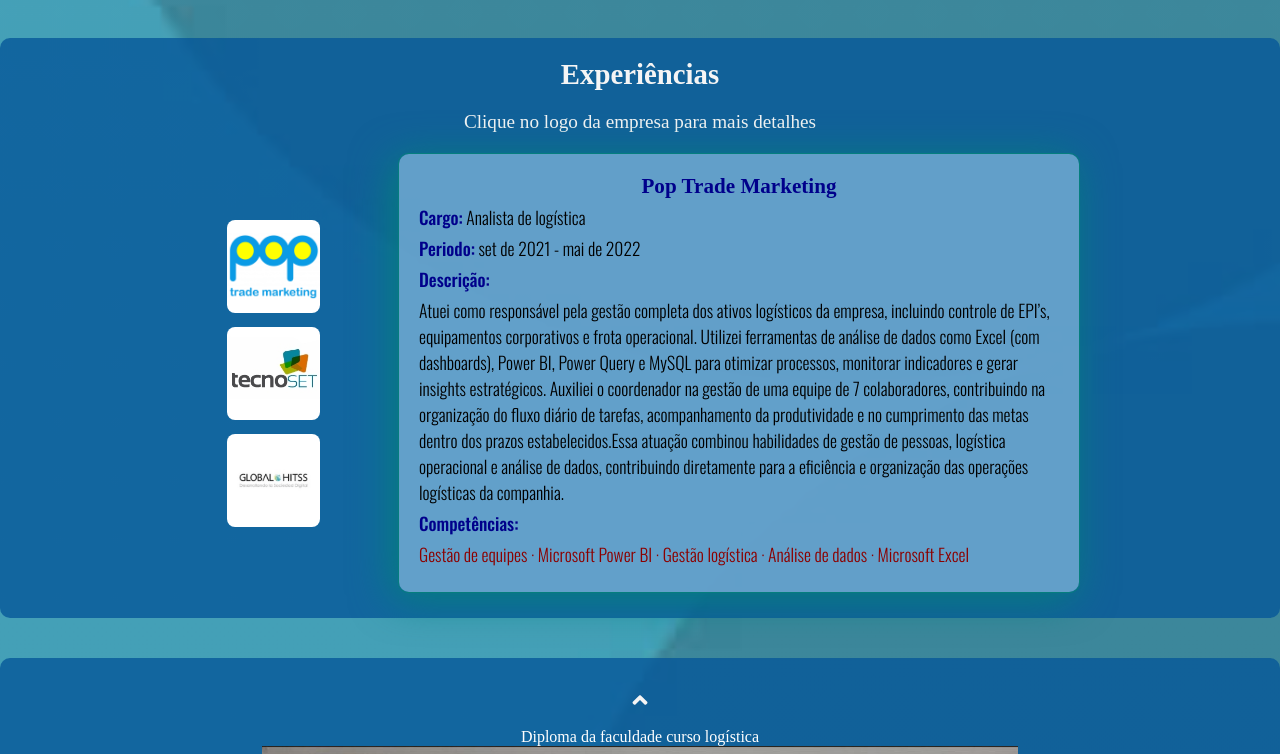
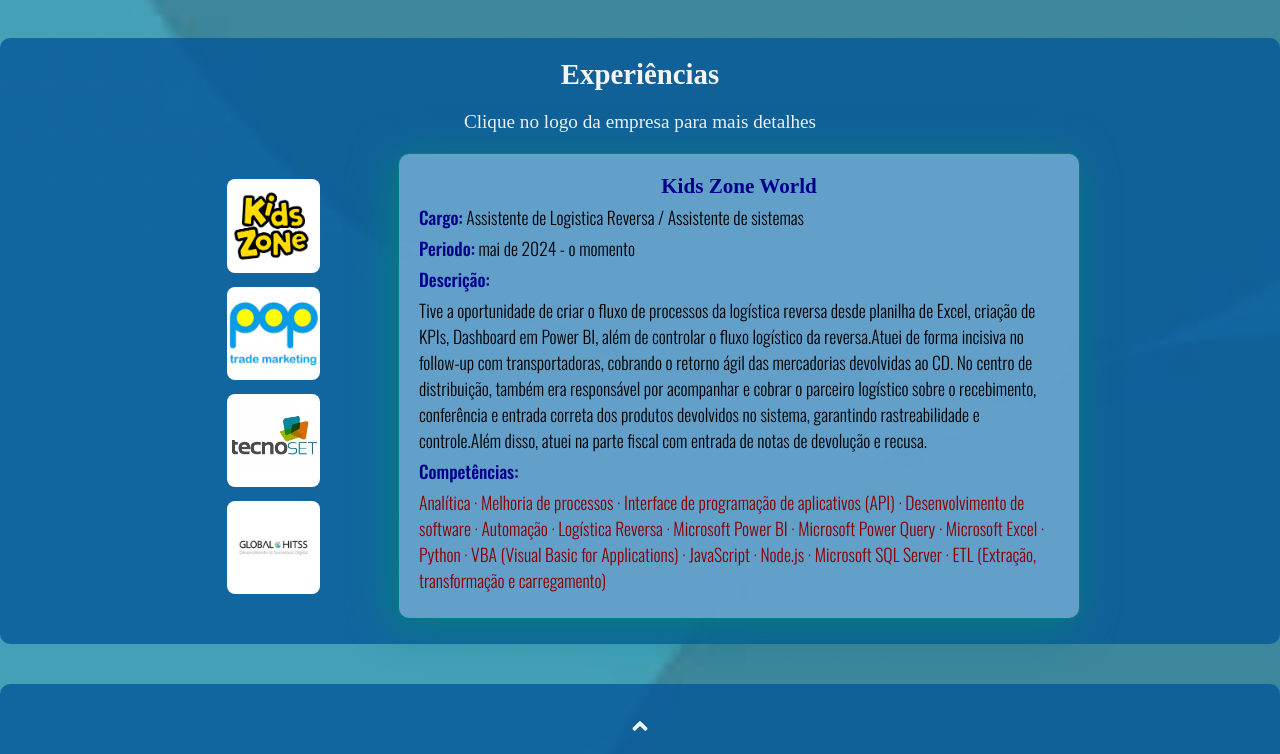
Before and after one commit to Alex-777-90/Alex-logistica, a React (Create React App) app: page / in a window 1280 px wide. Shown: the part 1278-2032 px from the top of the page. Built offline with nearby package versions, Linux system fonts and the light colour scheme.

Commit message:
adicionando experiencia KidsZone

```diff
--- a/src/components/Experience.tsx
+++ b/src/components/Experience.tsx
@@ -1,9 +1,12 @@
 import {StyledExperience} from "./ExperienceStyled";
 import DataBaseExperience from "../data/Experience.json";
 import {useEffect ,useState,MouseEvent} from "react";
+
 import POPtrade from "../image/pop-trade-marketing.png"
 import tecnoset from "../image/tecnoset.png"
 import globalHitss from "../image/globalhitss.jpg"
+import kidZoneWorld from "../image/kidsZone.png"
+
 
 
 const Experience = () => {
@@ -39,6 +42,11 @@ const Experience = () => {
             <article>
                 <div className="nameCompany "  >
 
+                        <img id="3" src={kidZoneWorld}
+                            alt={kidZoneWorld}
+                            onClick={handleclick}
+                         />
+
                         <img id="0" src={POPtrade}
                             alt={POPtrade}
                             onClick={handleclick}
@@ -54,20 +62,34 @@ const Experience = () => {
                          />
 
                 </div>
-                {data[0] && isHidden === true &&
+                {data[3] && isHidden === true &&
               <div className="borderExperience">
-                    <div className="textExperience" id="standardClass" key={data[0].id} >
-                            <h3>{data[0].company}</h3>
-                            <p><strong>Cargo:</strong> {data[0].job}</p>
-                            <p><strong>Periodo:</strong> {data[0].time}</p>
+                    <div className="textExperience" id="standardClass" key={data[3].id} >
+                            <h3>{data[3].company}</h3>
+                            <p><strong>Cargo:</strong> {data[3].job}</p>
+                            <p><strong>Periodo:</strong> {data[3].time}</p>
                             <p><strong>Descrição:</strong></p>
-                            <p>{data[0].description}</p>
+                            <p>{data[3].description}</p>
                             <p><strong>Competências:</strong></p>
-                            <p className="tags">{data[0].Skills}</p>
+                            <p className="tags">{data[3].Skills}</p>
                     </div>
                 </div>
 
                 }
+
+              {index === 3 &&
+               <div className="borderExperience">
+                    <div className="textExperience" key={data[3].id} >
+                        <h3>{data[3].company}</h3>
+                            <p><strong>Cargo:</strong> {data[3].job}</p>
+                            <p><strong>Periodo:</strong> {data[3].time}</p>
+                            <p><strong>Descrição:</strong></p>
+                            <p>{data[3].description}</p>
+                            <p><strong>Competências:</strong></p>
+                            <p className="tags">{data[3].Skills}</p>
+                    </div>
+                </div>
+               }
                 {index === 0 &&
                 <div className="borderExperience">
                     <div className="textExperience" key={data[0].id} >
@@ -107,6 +129,7 @@ const Experience = () => {
                     </div>
                 </div>
                }
+
             </article>
             }
         </StyledExperience>
--- a/src/components/VideoPitch.tsx
+++ b/src/components/VideoPitch.tsx
@@ -24,7 +24,7 @@ const Video = styled.video`
 export default function VideoPitch() {
   return (
     <VideoContainer>
-      <Title>Assista ao meu vídeo pitch</Title>
+      <Title>Assista ao meu vídeo pitch ("ative o audio")</Title>
       <Video controls autoPlay muted loop poster="/image/thumb-pitch.jpg">
         <source src="/logistica_legend.mp4" type="video/mp4" />
         Seu navegador não suporta vídeo.
--- a/src/data/Experience.json
+++ b/src/data/Experience.json
@@ -27,5 +27,15 @@
         "description":"Atuei diretamente no controle de estoque e inventário, com suporte à área de compras, realizando também o controle de pedidos, conferência de produtos e gestão de entrada e saída de mercadorias.Fui responsável pelo envio e rastreamento de mercadorias via Correios e transportadoras, assegurando a rastreabilidade e eficiência das entregas.Tive participação ativa na logística reversa de equipamentos com defeito ou obsoletos, garantindo a devolução e destinação correta dos itens.Essa atuação foi prestada como serviço à empresa Bayer, dentro de um ambiente corporativo com alto padrão de exigência.",
         "Skills":"Melhoria de processos · Controle de estoque· Gestão logística · Análise de dados · Microsoft Excel · Compras",
         "companyImage":"1QHaHi0XJvyOtGNKqyWnR3Zt1JiFLKk6o"
+    },
+
+    {
+        "id":4,
+        "company":"Kids Zone World",
+        "job":"Assistente de Logistica Reversa / Assistente de sistemas",
+        "time":"mai de 2024 - o momento",
+        "description":"Tive a oportunidade de criar o fluxo de processos da logística reversa desde planilha de Excel, criação de KPIs, Dashboard em Power BI, além de controlar o fluxo logístico da reversa.Atuei de forma incisiva no follow-up com transportadoras, cobrando o retorno ágil das mercadorias devolvidas ao CD. No centro de distribuição, também era responsável por acompanhar e cobrar o parceiro logístico sobre o recebimento, conferência e entrada correta dos produtos devolvidos no sistema, garantindo rastreabilidade e controle.Além disso, atuei na parte fiscal com entrada de notas de devolução e recusa.",
+        "Skills":"Analítica · Melhoria de processos · Interface de programação de aplicativos (API) · Desenvolvimento de software · Automação · Logística Reversa · Microsoft Power BI · Microsoft Power Query · Microsoft Excel · Python · VBA (Visual Basic for Applications) · JavaScript · Node.js · Microsoft SQL Server · ETL (Extração, transformação e carregamento)",
+        "companyImage":"1QHaHi0XJvyOtGNKqyWnR3Zt1JiFLKk6o"
     }
 ]
```
Also changed, not shown: src/image/kidsZone.png (added).
